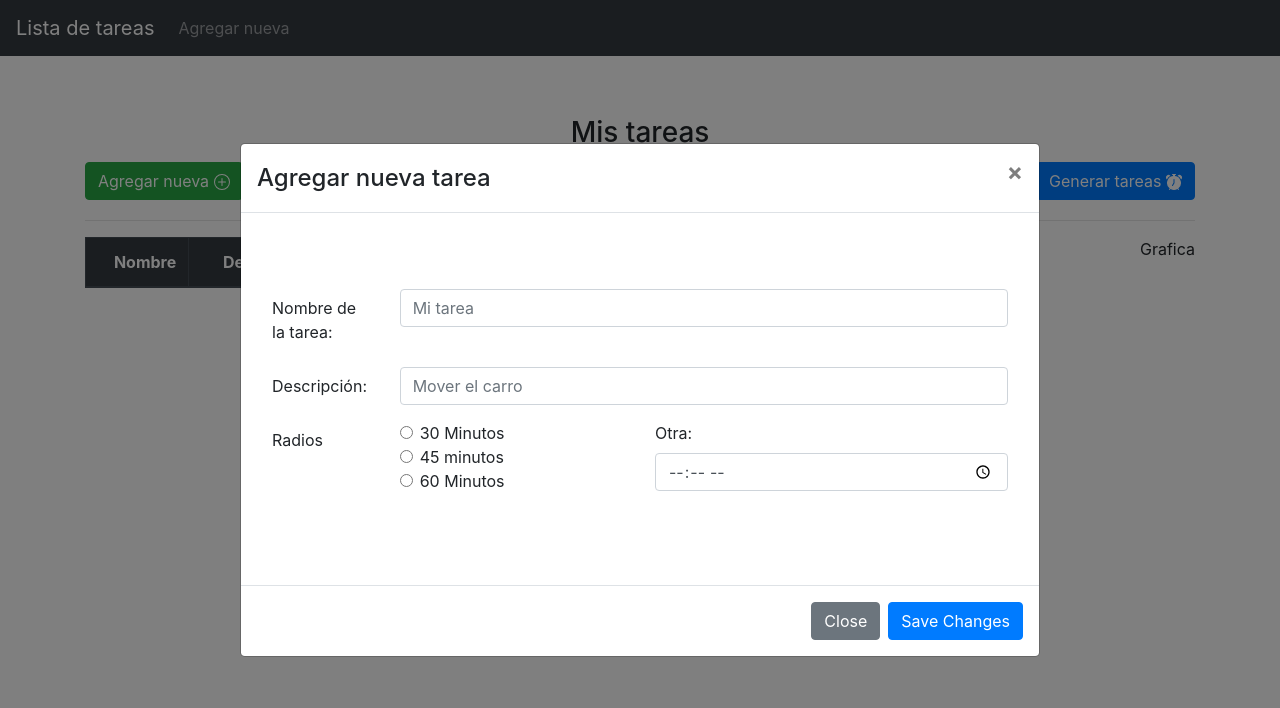
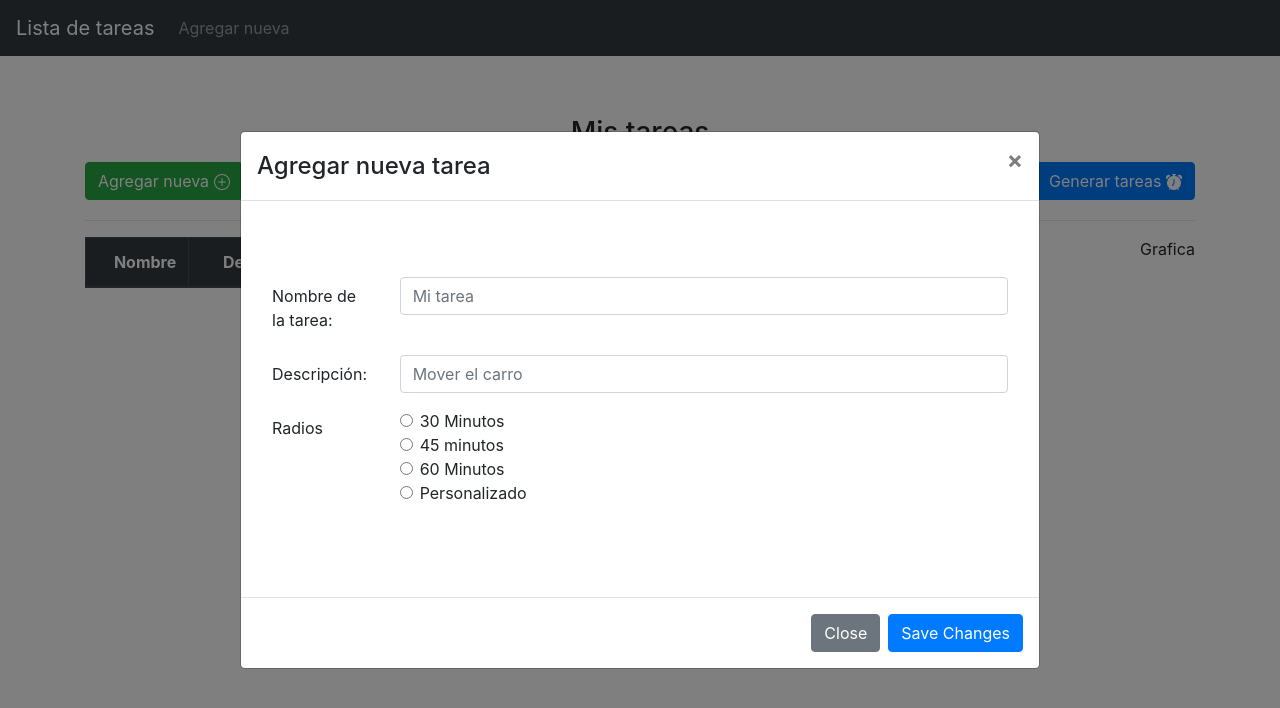
Before and after one commit to lozanich/arkon-data, a React (Create React App) app: page / in a window 1280 px wide. Both pictures are taken after a click on the button "Agregar nueva". Shown: the top 708 px of the page. Built offline with nearby package versions, Linux system fonts and the light colour scheme.

Commit message:
Added validations modal add

```diff
--- a/src/components/ModalAdd.js
+++ b/src/components/ModalAdd.js
@@ -3,15 +3,16 @@ import { Modal, Button, Container, Row, Col, Form } from "react-bootstrap";
 import { useForm } from "../hooks/useForm";
 
 export const ModalAdd = ({ show, handleClose, handleAddTask }) => {
+
   const { values, handleInputChange } = useForm({
     name: "",
-    description: "",
-    duration: "",
+    description: ""
   });
 
-  const { name, description, duration } = values;
-
+  const { name, description } = values;
   const [validated, setValidated] = useState(false);
+  const [duration, setDuration] = useState({ visibleOther: false, value: "" });
+  const [otherDuration, setOtherDuration] = useState("");
 
   const handleSubmit = (event) => {
     event.preventDefault();
@@ -21,9 +22,23 @@ export const ModalAdd = ({ show, handleClose, handleAddTask }) => {
       event.stopPropagation();
     }
 
-    console.log(name, description, duration);
+    console.log(name, description, duration, otherDuration);
     setValidated(true);
     console.log("saviiing task");
+  };
+
+  const handleRadioChange = ({ target }) => {
+    if (target.value === 'other') {
+      setDuration({ visibleOther: true, value: "" });
+    } else {
+      setDuration({ visibleOther: false, value: target.value });
+    }
+  }
+
+  const handleOtherChange = ({ target }) => {
+    console.log(target.value);
+    setOtherDuration(target.value);
+    // const convertSeconds =
   };
 
   return (
@@ -91,14 +106,14 @@ export const ModalAdd = ({ show, handleClose, handleAddTask }) => {
                       <Form.Label as="legend" column sm={2}>
                         Radios
                       </Form.Label>
-                      <Col sm={4}>
+                      <Col sm={10}>
                         <Form.Check
                           type="radio"
                           label="30 Minutos"
                           name="duration"
                           id="formHorizontalRadios1"
                           value="30"
-                          onChange={handleInputChange}
+                          onChange={handleRadioChange}
                         />
                         <Form.Check
                           type="radio"
@@ -106,7 +121,7 @@ export const ModalAdd = ({ show, handleClose, handleAddTask }) => {
                           name="duration"
                           id="formHorizontalRadios2"
                           value="45"
-                          onChange={handleInputChange}
+                          onChange={handleRadioChange}
                         />
                         <Form.Check
                           type="radio"
@@ -114,17 +129,34 @@ export const ModalAdd = ({ show, handleClose, handleAddTask }) => {
                           name="duration"
                           id="formHorizontalRadios3"
                           value="60"
-                          onChange={handleInputChange}
+                          onChange={handleRadioChange}
                         />
-                      </Col>
-                      <Col sm={6}>
-                        <Form.Label>Otra:</Form.Label>
-                        <Form.Control
-                          type="time"
-                          min="09:00"
-                          max="18:00"
-                          placeholder="Mover el carro"
+                        <Form.Check
+                          type="radio"
+                          label="Personalizado"
+                          name="duration"
+                          id="formHorizontalRadios3"
+                          value="other"
+                          onChange={handleRadioChange}
                         />
+
+                        {duration.visibleOther && (
+                          <>
+                            <Form.Label>
+                          Escribe la hora en minutos y segundos:
+                            </Form.Label>
+
+                            <Form.Control
+                              type="text"
+                              name="otherDuration"
+                              value={otherDuration}
+                              onChange={handleOtherChange}
+                              placeholder="00:00"
+                              pattern="[0-6][0-9]:[0-6][0-9]"
+                              title="El formato de hora es 00:00"
+                            />
+                          </>
+                        )}
                       </Col>
                     </Form.Group>
                   </fieldset>
```
